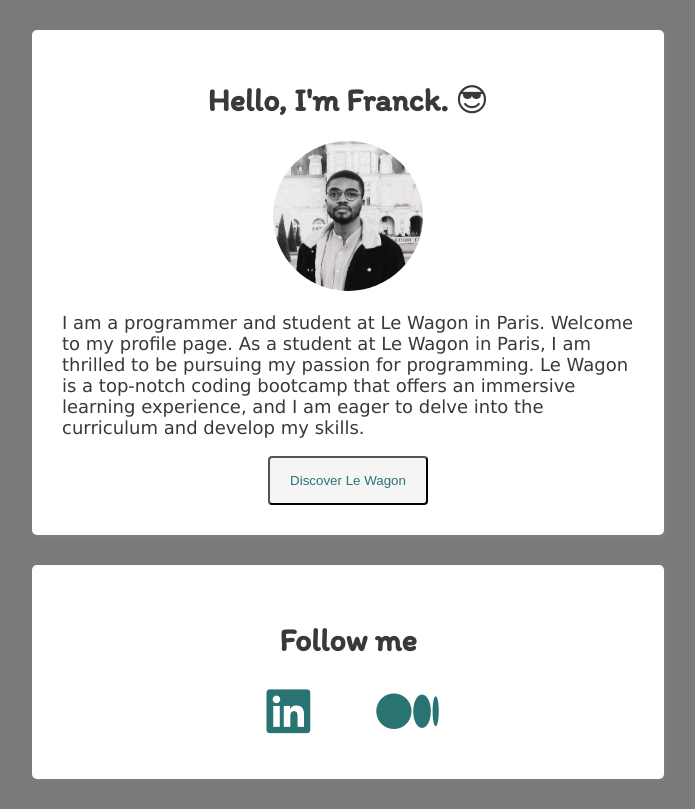
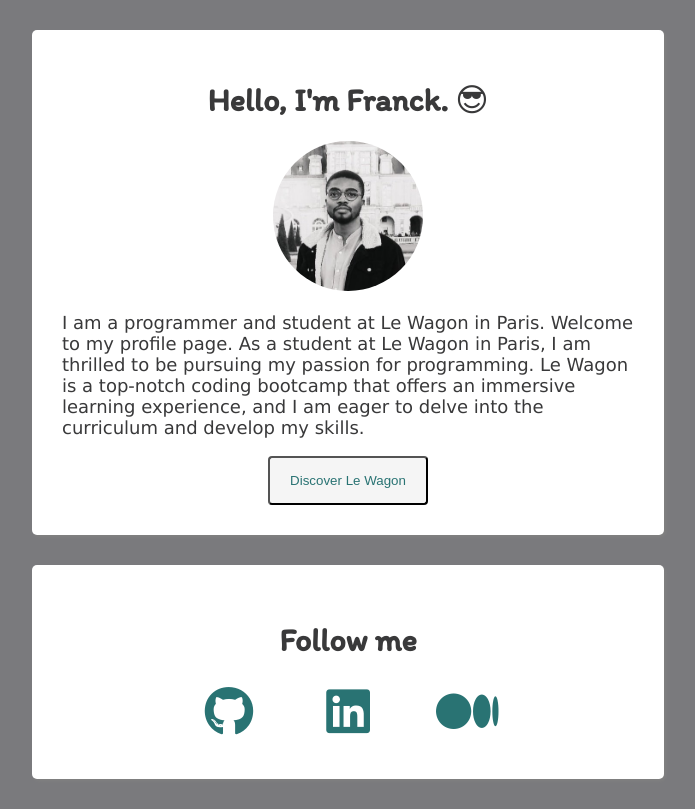
Before and after one commit to fsndzomga/My-profile, a plain HTML site: page index.html in a window 1280 px wide. Shown: the whole page, without its empty margins (292-987 px from the left). Drawn offline with Linux system fonts and the light colour scheme.

Commit message:
Update index.html

```diff
--- a/index.html
+++ b/index.html
@@ -28,6 +28,11 @@
       <h2>Follow me</h2>
       <ul class="list-inline">
         <li>
+          <a href="https://github.com/fsndzomga" target="_blank">
+            <i class="fa-brands fa-github"></i>
+          </a>
+        </li>
+        <li>
           <a href="https://www.linkedin.com/in/franck-stéphane-ndzomga-447003b4/" target="_blank">
             <i class="fa-brands fa-linkedin"></i>
           </a>
```
